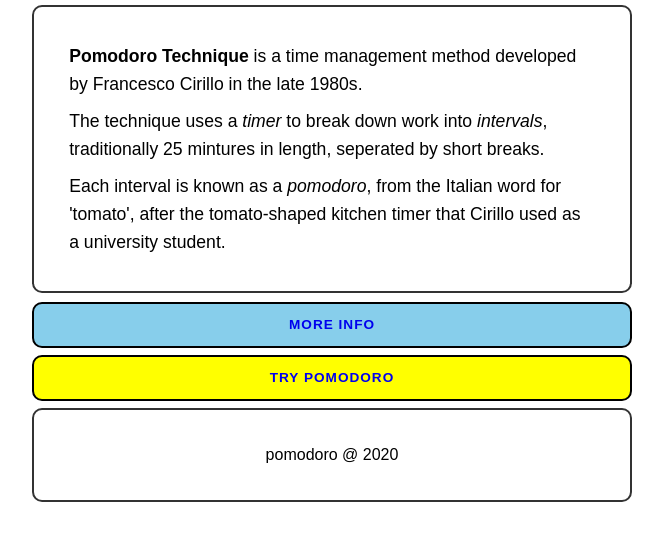
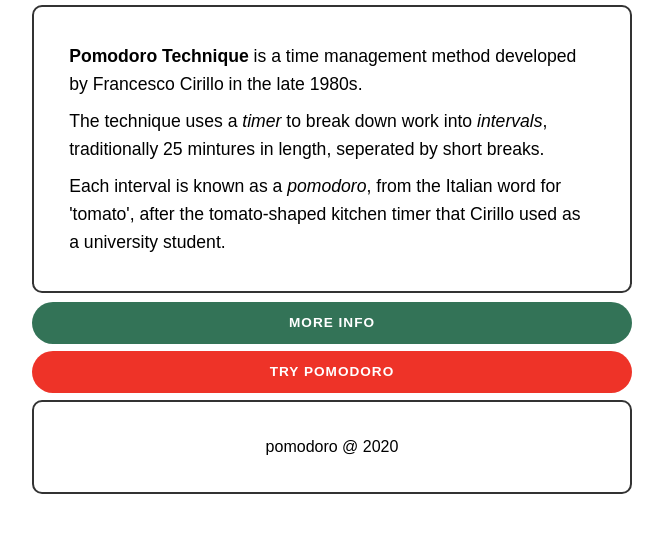
Before and after one commit to hmlinarevic/pomodoro-app, a plain HTML site: page index.html in a window 1280 px wide. Shown: the part 225-766 px from the top of the page, without its empty margins (308-971 px from the left). Drawn offline with Linux system fonts and the light colour scheme.

Commit message:
change primary and secondary button colors

```diff
--- a/css/style.css
+++ b/css/style.css
@@ -101,6 +101,7 @@ footer {
 }
 
 .btn {
+    color: #fff;
     display: block;
     font-size: .85rem;
     font-weight: 900;
@@ -108,17 +109,16 @@ footer {
     text-decoration: none;
     text-transform: uppercase;
     letter-spacing: 1px;
-    border: 2px solid black;
-    border-radius: 10px;
+    border-radius: 50px;
     padding: .75em 2em;
     margin-bottom: .5em;
 }
 
 .btn-primary {
-    background: skyblue;
+    background: #337357;
 
 }
 
 .btn-secondary {
-    background: yellow;
+    background: #EE3328;
 }
```
